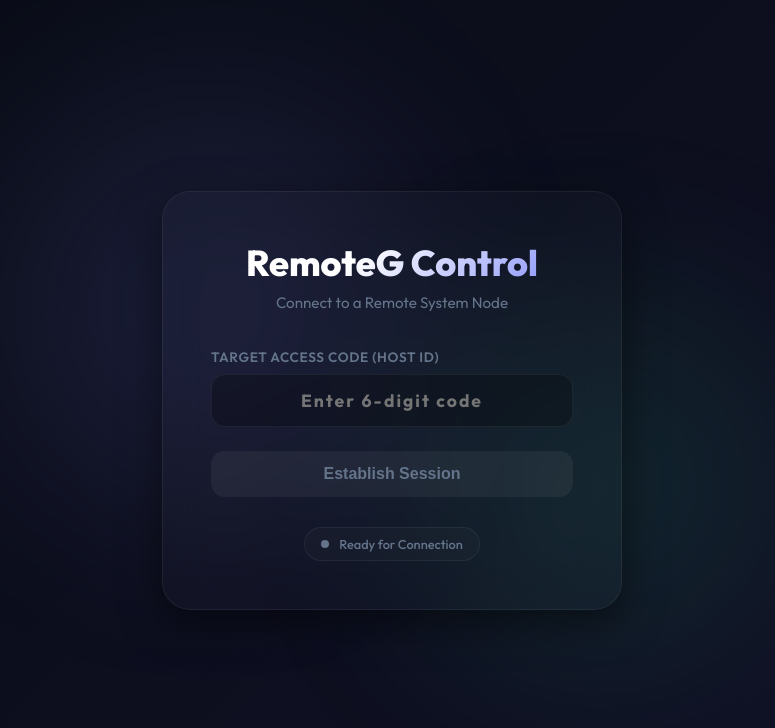
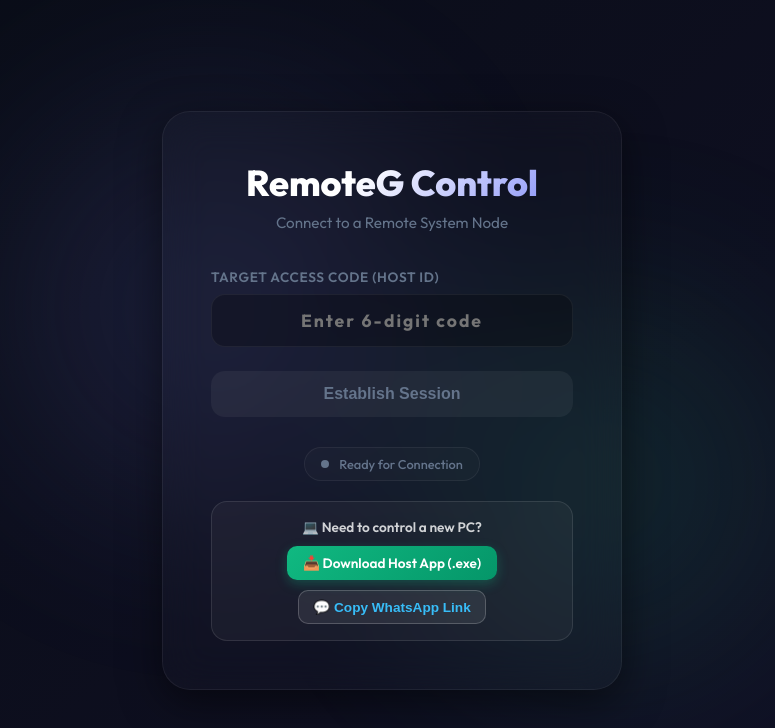
Before and after one commit to aurav2001/Remote-Project, a React (Vite) app in the folder controller-web/: page / in a window 1280 px wide. Shown: the top 728 px of the page, without its empty margins (248-1023 px from the left). Built offline with nearby package versions, Linux system fonts and the light colour scheme.

Commit message:
Add Direct EXE Download URL and WhatsApp link copy to Web Portal

```diff
--- a/controller-web/src/App.jsx
+++ b/controller-web/src/App.jsx
@@ -452,13 +452,70 @@ function App() {
               </div>
             )}
 
-            <div className="status-indicator">
+            <div className="status-indicator" style={{ marginBottom: '20px' }}>
               <span className={`status-dot ${status}`}></span>
               <span className="status-text">
                 {status === 'disconnected' && 'Ready for Connection'}
                 {status === 'connecting' && 'Connecting to Signaling Server...'}
                 {status === 'ready' && 'Signaled Host. Establishing WebRTC stream...'}
               </span>
+            </div>
+
+            <div style={{
+              background: 'rgba(255, 255, 255, 0.04)',
+              border: '1px solid rgba(255, 255, 255, 0.1)',
+              borderRadius: '16px',
+              padding: '16px',
+              textAlign: 'center'
+            }}>
+              <span style={{ fontSize: '0.85rem', color: 'rgba(255, 255, 255, 0.8)', fontWeight: 600, display: 'block', marginBottom: '10px' }}>
+                💻 Need to control a new PC?
+              </span>
+              <div style={{ display: 'flex', gap: '10px', justifyContent: 'center', flexWrap: 'wrap' }}>
+                <a
+                  href="/RemoteG-Setup.exe"
+                  download="RemoteG-Setup.exe"
+                  style={{
+                    display: 'inline-flex',
+                    alignItems: 'center',
+                    gap: '6px',
+                    background: 'linear-gradient(135deg, #10b981 0%, #059669 100%)',
+                    color: '#fff',
+                    padding: '8px 16px',
+                    borderRadius: '10px',
+                    fontSize: '0.85rem',
+                    fontWeight: 600,
+                    textDecoration: 'none',
+                    boxShadow: '0 4px 12px rgba(16, 185, 129, 0.3)'
+                  }}
+                >
+                  📥 Download Host App (.exe)
+                </a>
+
+                <button
+                  onClick={() => {
+                    const downloadUrl = `${window.location.origin}/RemoteG-Setup.exe`;
+                    navigator.clipboard.writeText(downloadUrl);
+                    alert(`WhatsApp Download Link copied to clipboard:\n${downloadUrl}\n\nAap is link ko WhatsApp par kisi ko bhi bhej sakte hain!`);
+                  }}
+                  style={{
+                    display: 'inline-flex',
+                    alignItems: 'center',
+                    gap: '6px',
+                    background: 'rgba(255, 255, 255, 0.08)',
+                    border: '1px solid rgba(255, 255, 255, 0.2)',
+                    color: '#38bdf8',
+                    padding: '8px 14px',
+                    borderRadius: '10px',
+                    fontSize: '0.85rem',
+                    fontWeight: 600,
+                    cursor: 'pointer'
+                  }}
+                  title="Copy WhatsApp Direct Download Link"
+                >
+                  💬 Copy WhatsApp Link
+                </button>
+              </div>
             </div>
           </div>
         </div>
```
Also changed, not shown: 1 other file (tests, documents, lock files or other folders).
